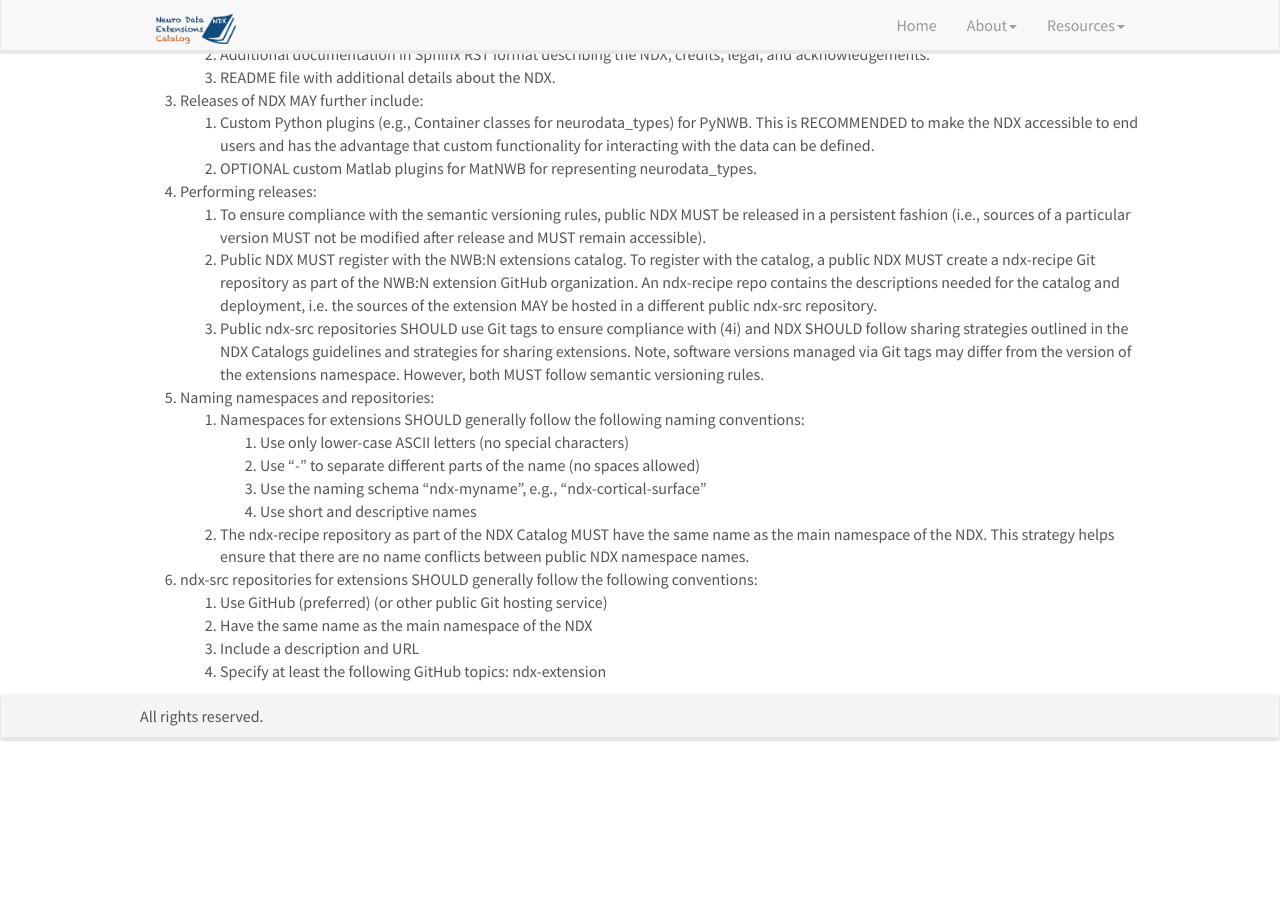
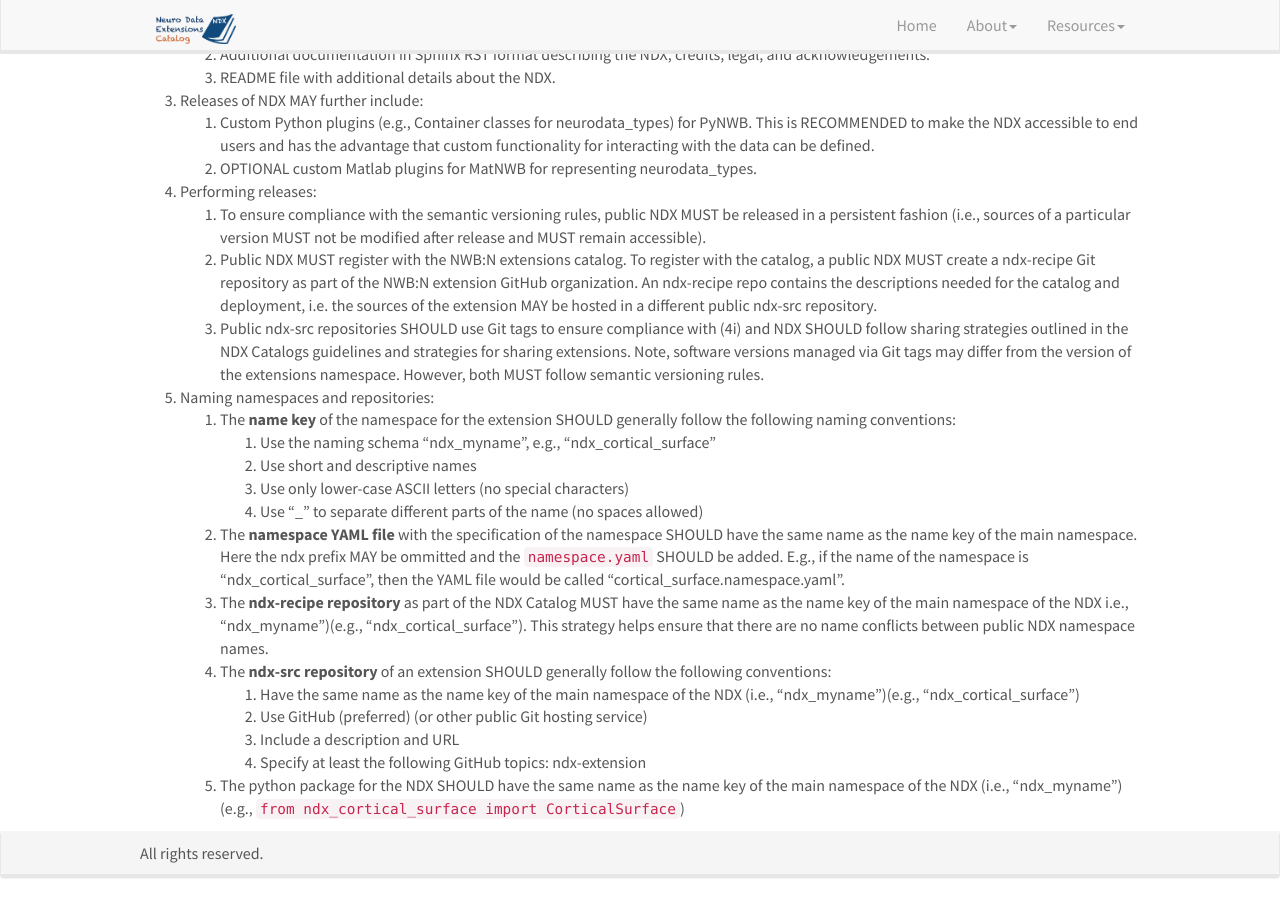
Before and after one commit to nwb-extensions/nwb-extensions.github.io, a Jekyll site: the page built from _pages/extension_sharing_guidelines.md, in a window 1280 px wide and 900 px high, scrolled down 1166 px. Built offline with Jekyll 4.4.1, drawn with Linux system fonts in a browser that asks for light colours; nearby versions of some CDN libraries; before the commit the page ends 1929 px from its top, so only the background shows below that.

Commit message:
Updated naming guidelines for namespaces

```diff
--- a/_pages/extension_sharing_guidelines.md
+++ b/_pages/extension_sharing_guidelines.md
@@ -49,14 +49,16 @@ Public NDX MUST follow the rules outlined below in order to be considered compli
    1. Public NDX MUST register with the NWB:N extensions catalog. To register with the catalog, a public NDX MUST create a ndx-recipe Git repository as part of the NWB:N extension GitHub organization. An ndx-recipe repo contains the descriptions needed for the catalog and deployment, i.e. the sources of the extension MAY be hosted in a different public ndx-src repository.
    1. Public ndx-src repositories SHOULD use Git tags to ensure compliance with (4i) and NDX SHOULD follow sharing strategies outlined in the NDX Catalogs guidelines and strategies for sharing extensions. Note, software versions managed via Git tags may differ from the version of the extensions namespace. However, both MUST follow semantic versioning rules.
 1. Naming namespaces and repositories:
-   1. Namespaces for extensions SHOULD generally follow the following naming conventions:
+   1. The **name key** of the namespace for the extension SHOULD generally follow the following naming conventions:
+      1. Use the naming schema “ndx_myname”, e.g., “ndx_cortical_surface”
+      1. Use short and descriptive names
       1. Use only lower-case ASCII letters (no special characters)
-      1. Use “-” to separate different parts of the name (no spaces allowed)
-      1. Use the naming schema “ndx-myname”, e.g., “ndx-cortical-surface”
-      1. Use short and descriptive names
-   1. The ndx-recipe repository as part of the NDX Catalog MUST have the same name as the main namespace of the NDX. This strategy helps ensure that there are no name conflicts between public NDX namespace names.
-1. ndx-src repositories for extensions SHOULD generally follow the following conventions:
-   1. Use GitHub (preferred) (or other public Git hosting service)
-   1. Have the same name as the main namespace of the NDX
-   1. Include a description and URL
-   1. Specify at least the following GitHub topics: ndx-extension
+      1. Use “_” to separate different parts of the name (no spaces allowed)
+   1. The **namespace YAML file** with the specification of the namespace SHOULD have the same name as the name key of the main namespace. Here the ndx prefix MAY be ommitted and the ``namespace.yaml`` SHOULD be added. E.g., if the name of the namespace is "ndx_cortical_surface", then the YAML file would be called "cortical_surface.namespace.yaml".
+   1. The **ndx-recipe repository** as part of the NDX Catalog MUST have the same name as the name key of the main namespace of the NDX i.e., “ndx_myname”)(e.g., “ndx_cortical_surface”). This strategy helps ensure that there are no name conflicts between public NDX namespace names.
+   1. The **ndx-src repository** of an extension SHOULD generally follow the following conventions:
+       1. Have the same name as the name key of the main namespace of the NDX (i.e., “ndx_myname”)(e.g., “ndx_cortical_surface”)
+       1. Use GitHub (preferred) (or other public Git hosting service)
+       1. Include a description and URL
+       1. Specify at least the following GitHub topics: ndx-extension
+   1. The python package for the NDX SHOULD have the same name as the name key of the main namespace of the NDX (i.e., “ndx_myname”)(e.g., ``from ndx_cortical_surface import CorticalSurface``)
```
